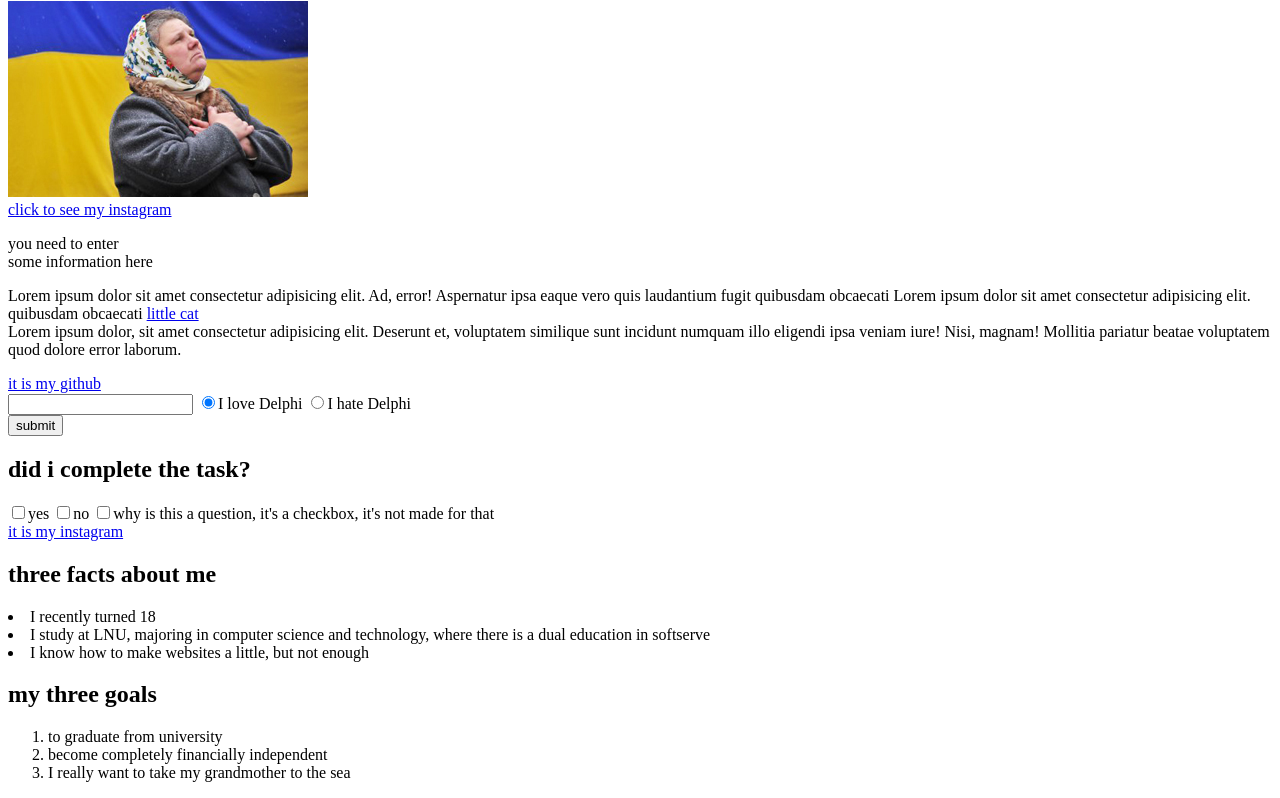
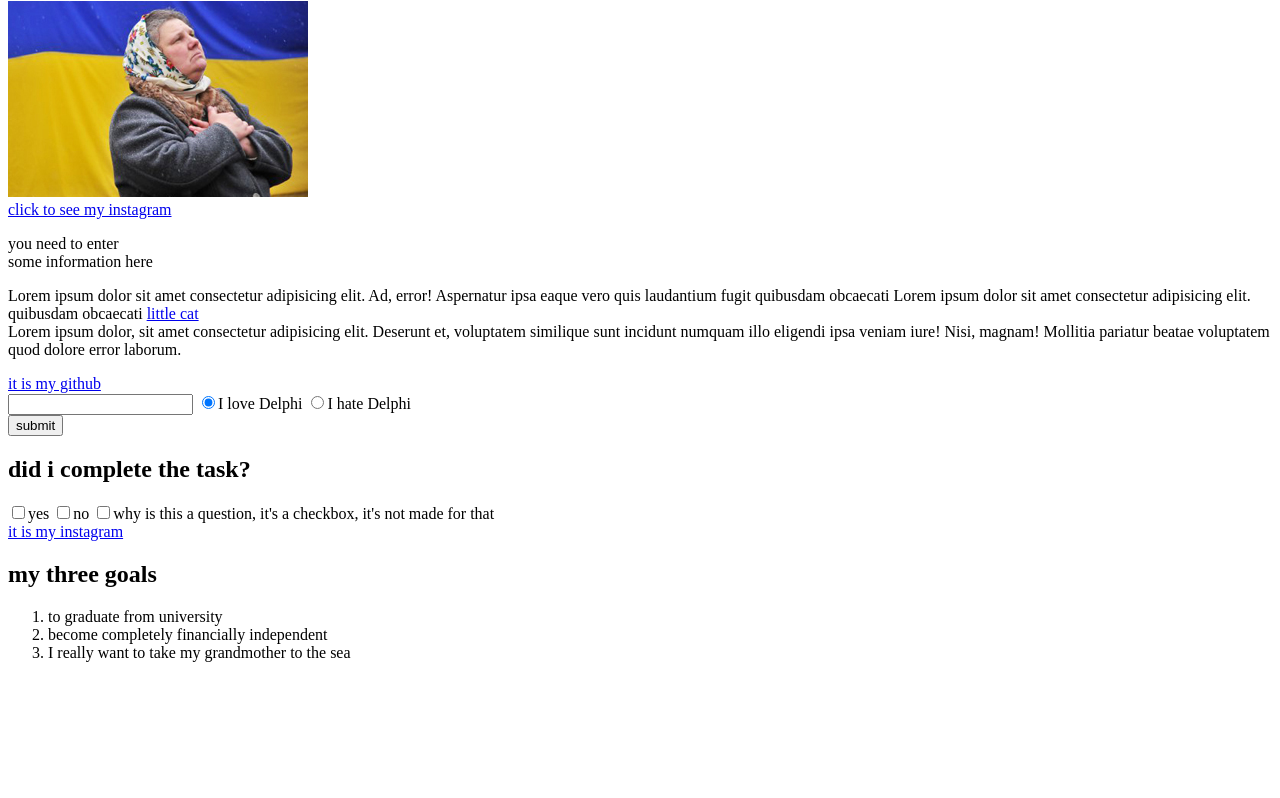
Before and after one commit to vitaliyMiskevuch1212/html-landing, a plain HTML site: page index.html in a window 1280 px wide. Shown: the part 79-877 px from the top of the page. After the commit the page ends 800 px from the top, so only its background shows below. Drawn offline with Linux system fonts and the light colour scheme.

Commit message:
delee lu

```diff
--- a/index.html
+++ b/index.html
@@ -51,12 +51,6 @@
 
         <a href="#">it is my instagram</a>
     </footer>
-    <h2>three facts about me</h2>
-    <lu>
-        <li>I recently turned 18</li>
-        <li>I study at LNU, majoring in computer science and technology, where there is a dual education in softserve</li>
-        <li>I know how to make websites a little, but not enough</li>
-    </lu>
     <h2>my three goals</h2>
     <ol>
     <li>to graduate from university</li>
```
